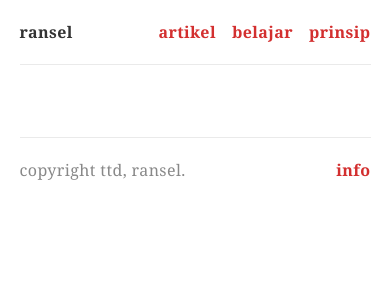
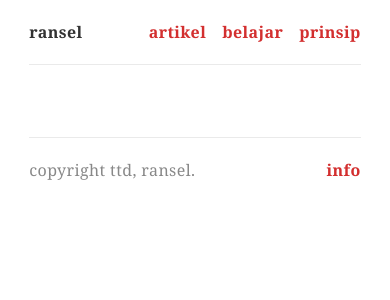
Before and after one commit to tertanda/ransel.github.io, a Jekyll site: the page built from index.md, in a window 390 px wide. Shown: the top 300 px of the page. Built offline with Jekyll 4.4.1, drawn with Linux system fonts in a browser that asks for light colours.

Commit message:
Memperbaiki ukuran konten untuk mobile.

```diff
--- a/_sass/base/base.scss
+++ b/_sass/base/base.scss
@@ -35,7 +35,7 @@ img {
  */
 .page-wrapper {
     margin: 0 auto;
-    width: 90%;
+    width: 85%;
 }
 
 .page-column::after {
```
